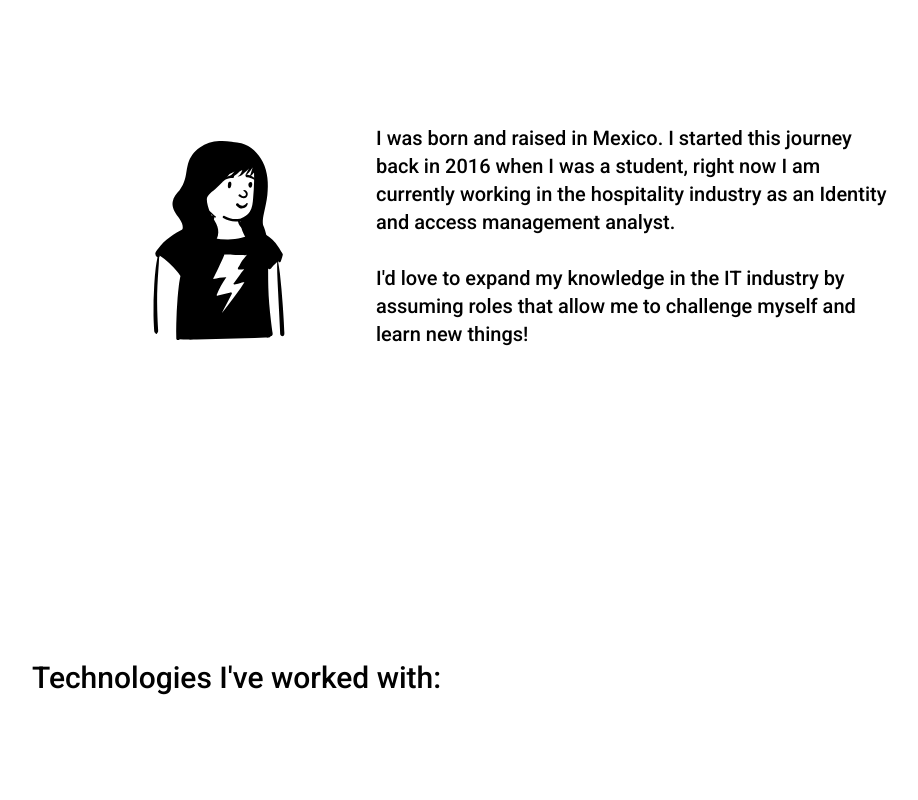
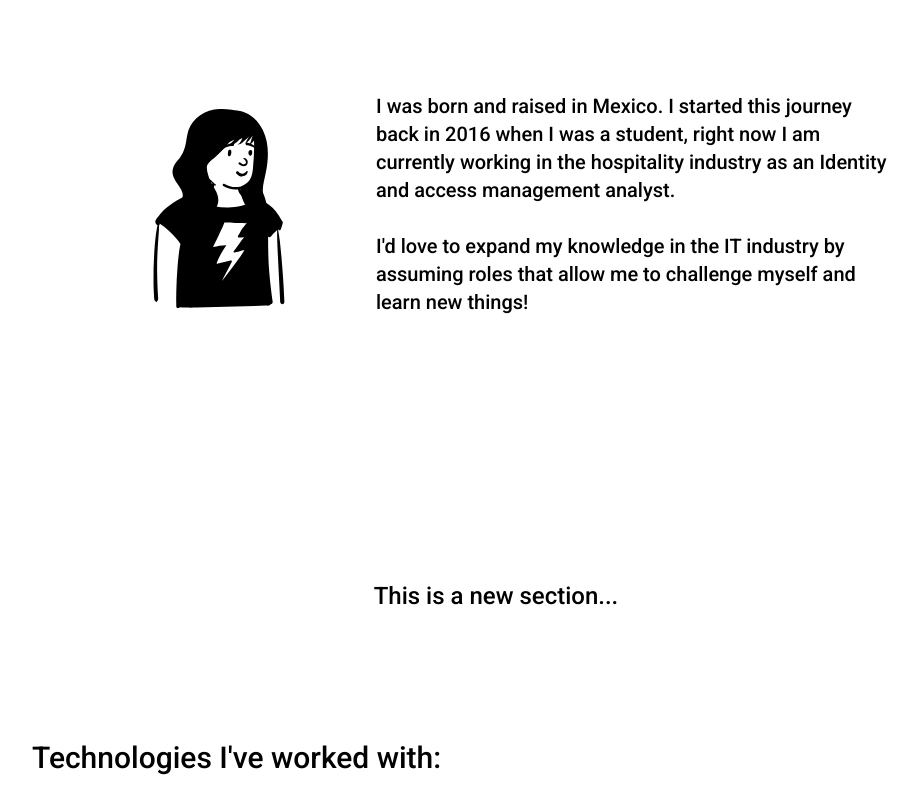
Before and after one commit to yosassenav/yosassenav, a Next.js app: page / in a window 1280 px wide. Shown: the part 380-1180 px from the top of the page, without its empty margins (144-1062 px from the left). Built offline with nearby package versions, Linux system fonts and the light colour scheme.

Commit message:
adding the about section

```diff
--- a/src/components/Header/Header.js
+++ b/src/components/Header/Header.js
@@ -18,6 +18,7 @@ export default function Header({ scrollToSection }) {
     };
   }, []);
 
+  // Function to toggle mobile menu
   const toggleMenu = () => {
     setIsMenuOpen(prevState => !prevState);
   };
--- a/src/components/WelcomeBanner/WelcomeBanner.js
+++ b/src/components/WelcomeBanner/WelcomeBanner.js
@@ -5,7 +5,7 @@ import About from '@/pages/About';
 
 const WelcomeBanner = forwardRef((_, ref)=>{
   return(
-    <div className="flex flex-col my-20 mx-12 justify-center text-center" ref={ref}>
+    <div className="flex flex-col my-12 mx-12 justify-center text-center" ref={ref}>
       <p className="text-2xl my-3">Welcome!, my name is</p>
       <h1 className="text-5xl">Vanessa Romero</h1>
       <h3 className="text-2xl my-4 mb-10">IT Specialist | Web Developer</h3>
@@ -18,8 +18,13 @@ const WelcomeBanner = forwardRef((_, ref)=>{
           width={200}
           height={200}
         />
-        <div className="mx-auto my-4 text-xl lg:mx-4 lg:my-20 text-center lg:text-left">
-         <About/>
+        <div className="mx-auto my-2 text-xl lg:mx-4 lg:my-20 text-center lg:text-left">
+        I was born and raised in Mexico. I started this journey back in
+          2016 when I was a student, right now I am currently working
+          in the hospitality industry as an Identity and access
+          management analyst. <br/><br/> I'd love to expand my knowledge in the IT
+          industry by assuming roles that allow me to challenge myself
+          and learn new things!
         </div>
       </div>
     </div>
--- a/src/pages/About.js
+++ b/src/pages/About.js
@@ -1,10 +1,13 @@
-export default function About() {
-  return <p>
-     I was born and raised in Mexico. I started this journey back in
-          2016 when I was a student, right now I am currently working
-          in the hospitality industry as an Identity and access
-          management analyst. <br/><br/> I'd love to expand my knowledge in the IT
-          industry by assuming roles that allow me to challenge myself
-          and learn new things!
-  </p>;
-}
+import { forwardRef } from 'react'
+
+const About = forwardRef((_, ref)=>{
+  return (
+    <div className='flex flex-col justify-center text-center my-8 mx-8 text-2xl'>
+    This is a new section...
+  </div>
+  )
+})
+
+
+About.displayName = 'About';
+export default About;
--- a/src/pages/index.js
+++ b/src/pages/index.js
@@ -5,6 +5,7 @@ import Footer from "@/components/Footer/Footer";
 import Techstack from "@/components/Techstack/Techstack";
 import ProjectCard from "@/components/ProjectCard/ProjectCard";
 import WelcomeBanner from "@/components/WelcomeBanner/WelcomeBanner";
+import About from './About';
 
 export default function Home() {
 
@@ -49,6 +50,13 @@ export default function Home() {
         <br/>
 
         {/* Technologies */}
+        <div ref={aboutRef}>
+          <About/>
+        </div>
+        <br/>
+        <br/>
+
+        {/* Technologies */}
         <div ref={technologiesRef}>
           <Techstack/>
         </div>
```
